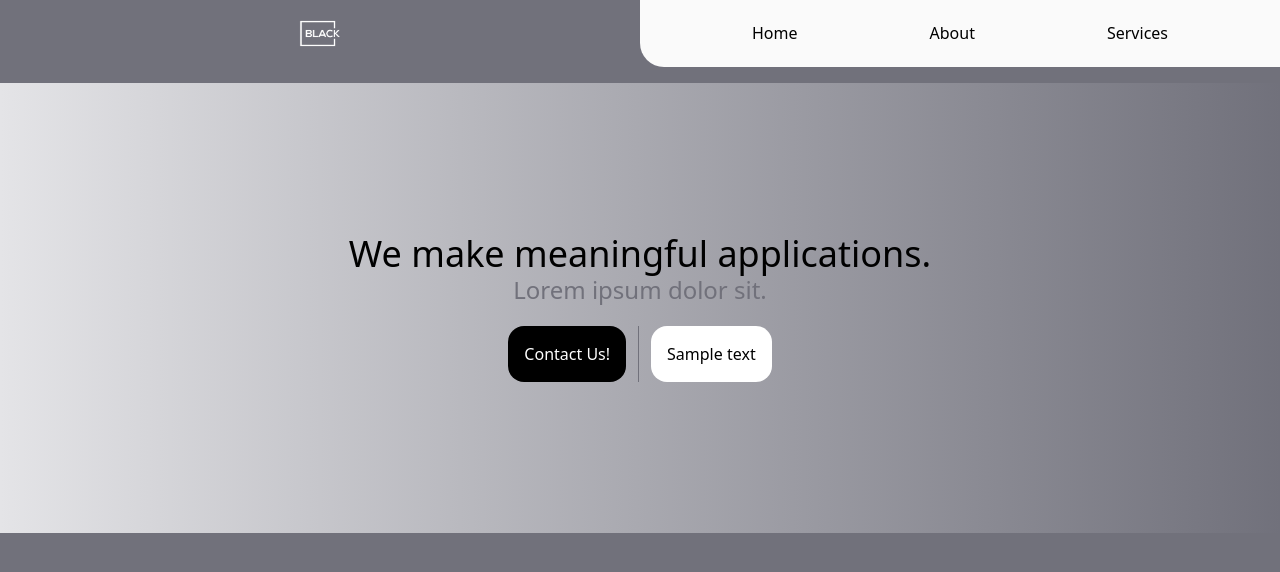
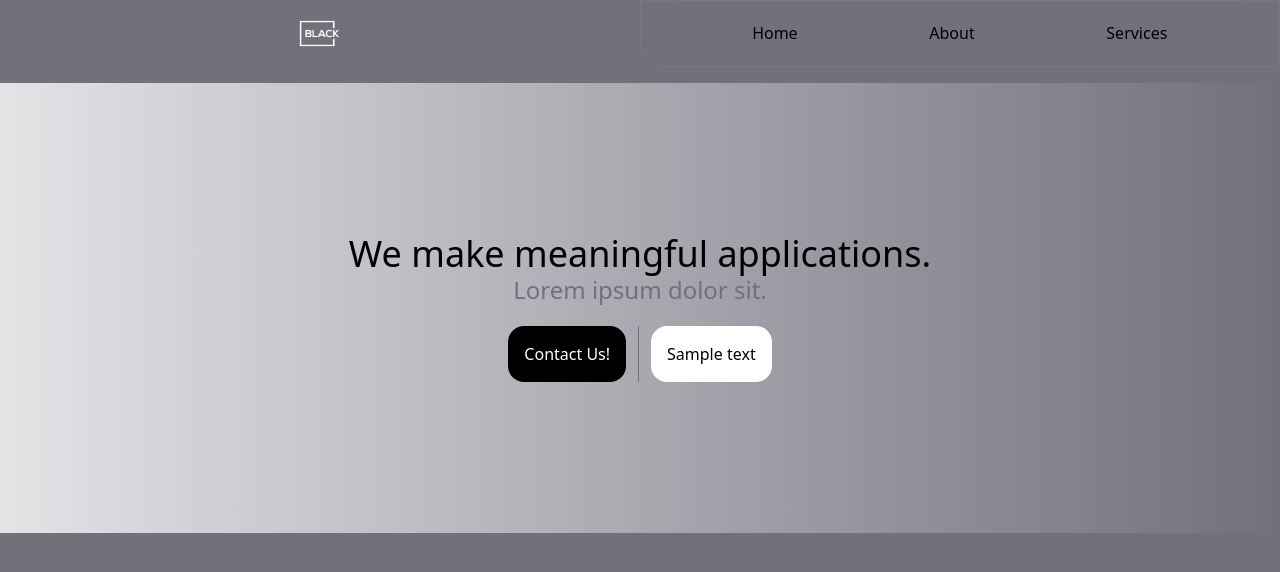
Before and after one commit to Exterval/My-First-Tailwind-Site, a React (Vite) app in the folder webapp/: page / in a window 1280 px wide. Shown: the top 572 px of the page. Built offline with nearby package versions, Linux system fonts and the light colour scheme.

Commit message:
tweaked styles 1

```diff
--- a/webapp/src/components/NavBar.jsx
+++ b/webapp/src/components/NavBar.jsx
@@ -2,10 +2,11 @@ export default function NavBar() {
     return(
         <div className="w-dvw h-1/12 flex flex-row justify-around" style={{position: 'sticky', top: '0'}}>
             <img src="src/assets/logo.png" className="object-contain w-full" style={{textAlign: 'center'}} alt="Logo Image" />
-            <ul className="flex flex-row items-center justify-evenly w-full bg-zinc-50 rounded-bl-3xl">
-                <li className="hover:bg-zinc-500/50 rounded-4xl px-5 py-2" style={{transition: '0.2s ease-in'}}><a href="#main" className="hover:text-zinc-600" style={{transition: '0.2s ease-in'}}>Home</a></li>
-                <li className="hover:bg-zinc-500/50 rounded-4xl px-5 py-2" style={{transition: '0.2s ease-in'}}><a href="#" className="hover:text-zinc-600" style={{transition: '0.2s ease-in'}}>About</a></li>
-                <li className="hover:bg-zinc-500/50  rounded-4xl px-5 py-2" style={{transition: '0.2s ease-in'}}><a href="#" className="hover:text-zinc-600" style={{transition: '0.2s ease-in'}}>Services</a></li>
+            <ul className="flex flex-row items-center justify-evenly w-full rounded-bl-3xl backdrop-blur-lg border border-white/5
+            transition-all duration-300 ease-in-out">
+                <li className="hover:bg-zinc-500/20 rounded-4xl px-5 py-2 cursor-pointer" style={{transition: '0.2s ease-in'}}><a href="#main" className="hover:text-zinc-200" style={{transition: '0.2s ease-in-out'}}>Home</a></li>
+                <li className="hover:bg-zinc-500/20 rounded-4xl px-5 py-2 cursor-pointer" style={{transition: '0.2s ease-in'}}><a href="#" className="hover:text-zinc-200" style={{transition: '0.2s ease-in-out'}}>About</a></li>
+                <li className="hover:bg-zinc-500/20 rounded-4xl px-5 py-2 cursor-pointer" style={{transition: '0.2s ease-in'}}><a href="#" className="hover:text-zinc-200" style={{transition: '0.2s ease-in-out'}}>Services</a></li>
             </ul>
         </div>
     )
--- a/webapp/src/sections/Main.jsx
+++ b/webapp/src/sections/Main.jsx
@@ -5,9 +5,11 @@ export default function Main() {
                 <h1 className="text-center text-4xl">We make meaningful applications.</h1>
                 <p className="text-2xl text-zinc-500 text-center mb-5">Lorem ipsum dolor sit.</p>
                 <div className="mx-auto flex flex-row">
-                    <button className="bg-black text-white p-4 rounded-2xl hover:bg-white hover:text-black hover:-translate-y-1 hover:shadow-2xs" id="" style={{transition: '0.3s ease-in'}}>Contact Us!</button>
+                    <button className="bg-black text-white p-4 rounded-2xl hover:bg-white hover:text-black hover:-translate-y-1 hover:shadow-2xs cursor-pointer
+                    transition-all duration-300 ease-out border-white" id="">Contact Us!</button>
                     <div style={{width: '1px', height:'100%'}} className="bg-zinc-500 mx-3"></div>
-                    <button className="bg-white text-black p-4 rounded-2xl hover:bg-black hover:text-white hover:-translate-y-1 hover:shadow-2xs" id="" style={{transition: '0.3s ease-in'}}>Sample text</button>
+                    <button className="bg-white text-black p-4 rounded-2xl hover:bg-black hover:text-white hover:-translate-y-1 hover:shadow-2xs cursor-pointer
+                    transition-all duration-300 ease-out border-white" id="">Sample text</button>
                 </div>
             </div>
         </section>
```
